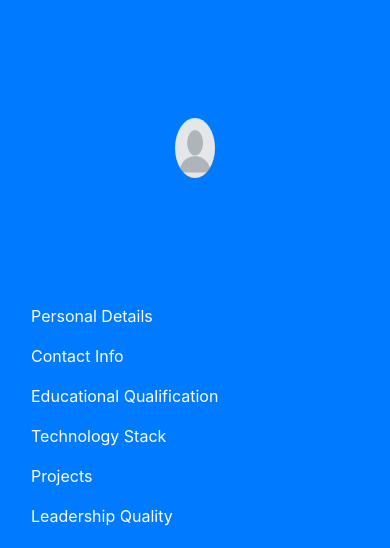
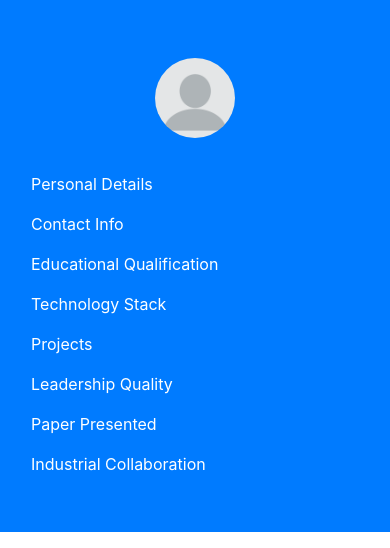
Before and after one commit to kapeesh-selvathangaraj/WT-exp3, a plain HTML site: page index.html in a window 390 px wide. Shown: the top 548 px of the page. Drawn offline with nearby package versions, Linux system fonts and the light colour scheme.

Commit message:
Update index.html

```diff
--- a/index.html
+++ b/index.html
@@ -7,12 +7,31 @@
   <link rel="stylesheet" href="https://maxcdn.bootstrapcdn.com/bootstrap/4.5.2/css/bootstrap.min.css">
   <style>
     #profile {
-      width: 180px;
-      height: 200px;
-      padding: 70px;
+      width: 150px;
+      height: 150px;
+      padding: 20px;
     }
     img {
       border-radius: 50%;
+    }
+
+    @media (max-width: 768px) {
+      #sidemenu {
+        position: relative;
+        height: auto;
+        width: 100%;
+        padding-bottom: 20px;
+      }
+      #content {
+        position: relative;
+        width: 100%;
+        left: auto;
+      }
+      #profile {
+        width: 100px;
+        height: 100px;
+        padding: 10px;
+      }
     }
   </style>
 </head>
@@ -20,7 +39,7 @@
   <div class="container-fluid">
     <div class="row">
       <div id="sidemenu" class="col-md-3 bg-primary py-5">
-        <div class="text-center mb-5">
+        <div class="text-center mb-3">
           <img id="profile" src="profile.webp" alt="profile">
         </div>
         <ul class="nav flex-column">
```
